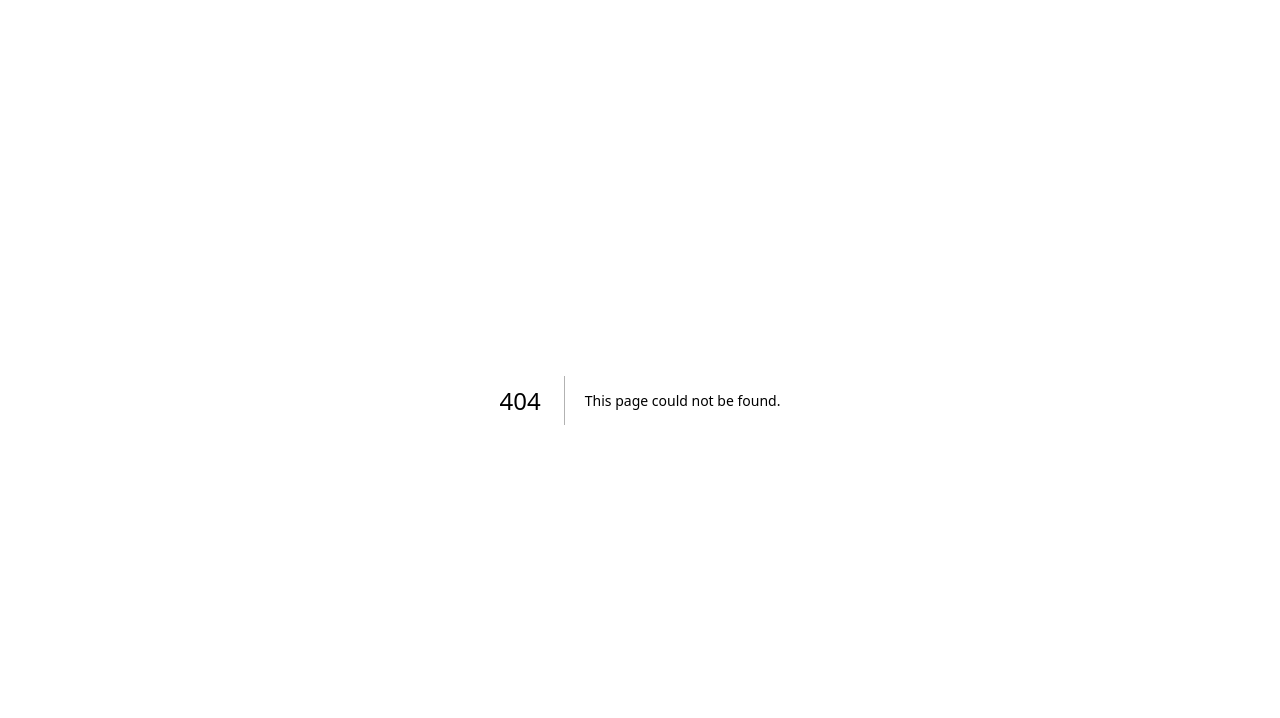
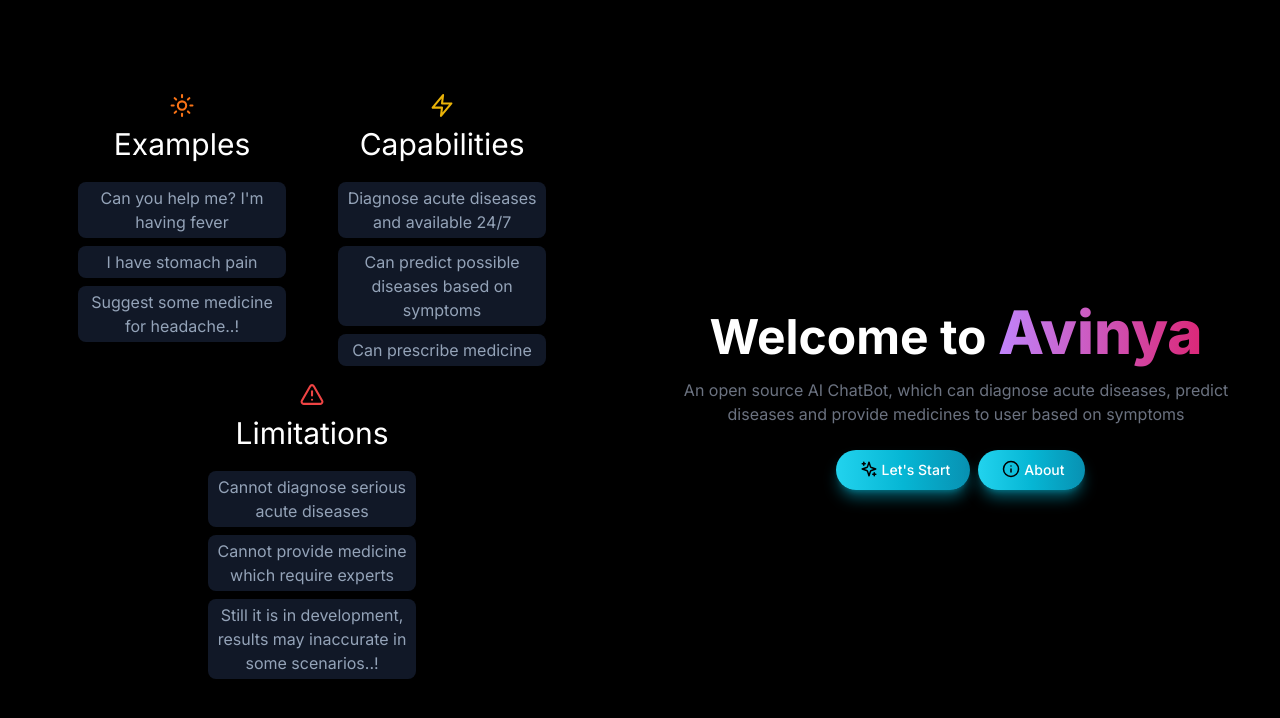
Before and after one commit to madhu-gowda6/20201CSE0594, a Next.js app: page /welcome/welcome in a window 1280 px wide. Before the commit this address had no page. Shown: the top 718 px of the page. Built offline with nearby package versions, Linux system fonts and the light colour scheme.

Commit message:
Added welcome page

```diff
--- /dev/null
+++ b/pages/welcome/index.ts
@@ -0,0 +1 @@
+export { default} from './welcome';
--- /dev/null
+++ b/pages/welcome/welcome.tsx
@@ -0,0 +1,51 @@
+import { Sun, Zap, AlertTriangle, Sparkles, Info } from 'lucide-react';
+import Link from 'next/link';
+import React from 'react';
+
+
+const WelcomePage: React.FC = () => {
+    return (
+        <div id='Myid' className="flex flex-row h-screen justify-center items-center bg-black space-x-2">
+            <div className=" p-8 rounded-3xl shadow-lg mb-8 h-5/6 m-5 flex flex-wrap justify-around text-center w-9/12">
+                <div className=' w-2/5 text-slate-400'>
+                    <Sun className=' text-orange-500 w-full mb-2' size={25} />
+                    <h1 className=' text-3xl text-white mb-5'>Examples</h1>
+                    <div>
+                        <p className=' bg-gray-900 rounded-lg p-1 mb-2'>Can you help me? I'm having fever</p>
+                        <p className=' bg-gray-900 rounded-lg p-1 mb-2'>I have stomach pain</p>
+                        <p className=' bg-gray-900 rounded-lg p-1 mb-2'>Suggest some medicine for headache..!</p>
+                    </div>
+                </div>
+                <div className=' w-2/5 text-slate-400'>
+                    <Zap className=' text-yellow-500 w-full mb-2' size={25} />
+                    <h1 className=' text-3xl text-white mb-5'>Capabilities</h1>
+                    <div>
+                        <p className=' bg-gray-900 rounded-lg p-1 mb-2'>Diagnose acute diseases and available 24/7</p>
+                        <p className=' bg-gray-900 rounded-lg p-1 mb-2'>Can predict possible diseases based on symptoms</p>
+                        <p className=' bg-gray-900 rounded-lg p-1 mb-2'>Can prescribe medicine</p>
+                    </div>
+                </div>
+                <div className=' w-2/5 text-slate-400'>
+                    <AlertTriangle className=' text-red-500 w-full mb-2' size={25} />
+                    <h1 className=' text-3xl text-white mb-5'>Limitations</h1>
+                    <div>
+                        <p className=' bg-gray-900 rounded-lg p-1 mb-2'>Cannot diagnose serious acute diseases</p>
+                        <p className=' bg-gray-900 rounded-lg p-1 mb-2'>Cannot provide medicine which require experts</p>
+                        <p className=' bg-gray-900 rounded-lg p-1 mb-2'>Still it is in development, results may inaccurate in some scenarios..!</p>
+                    </div>
+                </div>
+            </div>
+            <div className=" bg-black p-8 rounded-lg shadow-lg flex flex-col items-center">
+                <h2 className="text-5xl font-bold mb-4 text-white">Welcome to <span className='font-extrabold text-transparent text-6xl bg-clip-text bg-gradient-to-r from-purple-400 to-pink-600'>Avinya</span></h2>
+                <p className="text-gray-500 text-center">An open source AI ChatBot, which can diagnose acute diseases, predict diseases and provide medicines to user based on symptoms</p>
+                <div className='flex flex-row mt-1'>
+                    <Link className="text-white bg-gradient-to-r from-cyan-400 via-cyan-500 to-cyan-600 hover:bg-gradient-to-br focus:ring-4 focus:outline-none focus:ring-cyan-300 dark:focus:ring-cyan-800 shadow-lg shadow-cyan-500/50 dark:shadow-lg dark:shadow-cyan-800/80 font-medium rounded-3xl text-sm px-5 py-2.5 text-center me-2 mb-2 mt-5 m-4 flex flex-row" href={'/'}><Sparkles size={18} className='mx-1' color='black'/><>Let's Start</></Link>
+                    <Link className="text-white bg-gradient-to-r from-cyan-400 via-cyan-500 to-cyan-600 hover:bg-gradient-to-br focus:ring-4 focus:outline-none focus:ring-cyan-300 dark:focus:ring-cyan-800 shadow-lg shadow-cyan-500/50 dark:shadow-lg dark:shadow-cyan-800/80 font-medium rounded-3xl text-sm px-5 py-2.5 text-center me-2 mb-2 mt-5 flex flex-row" href={'/about'}><Info size={18} className='mx-1' color='black'/><>About</></Link>
+                </div>
+
+            </div>
+        </div>
+    );
+};
+
+export default WelcomePage;
```
